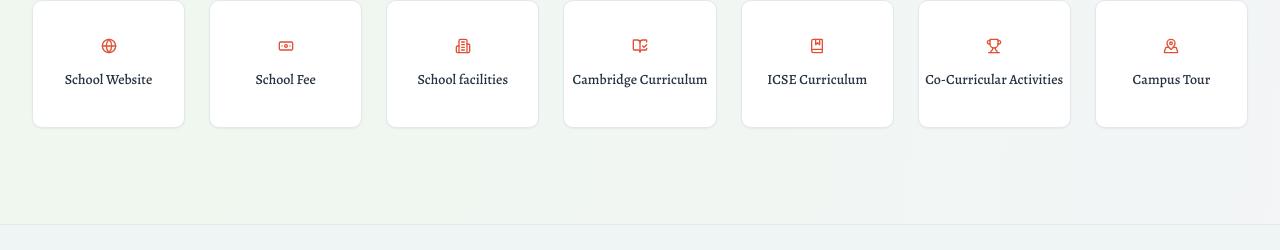
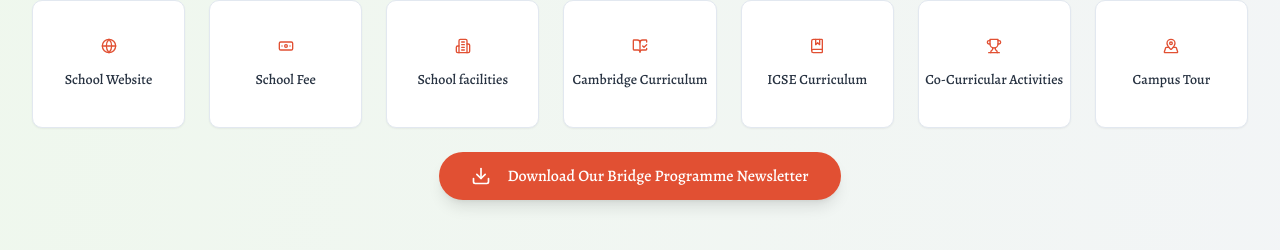
Before and after one commit to Abhisharma08/dpsis, a Next.js app: page / in a window 1280 px wide. Shown: the part 9874-10124 px from the top of the page. Built offline with nearby package versions, Linux system fonts and the light colour scheme; what @genkit-ai/googleai, genkit would draw is missing.

Commit message:
Newsletter button

```diff
--- a/src/app/page.tsx
+++ b/src/app/page.tsx
@@ -7,7 +7,8 @@
 import { FeatureCard } from '@/components/FeatureCard';
 import {
   CheckCircle2, Banknote, Building2,CalendarCheck2, ArrowRightLeft, UsersRound,  BadgeCheck, GraduationCap, ExternalLink, Send, Globe, Activity, FileText, Quote, BookOpenCheck, FlaskConical, Atom, PencilRuler, Calculator, Award, Lightbulb, UserRoundCheck,  Users, ChartLine,
-  Trophy, BookMarked, MapPinned
+  Trophy, BookMarked, MapPinned,
+  Download
 } from 'lucide-react';
 import { Dialog, DialogContent, DialogHeader, DialogTitle, DialogTrigger } from "@/components/ui/dialog";
 import { Accordion, AccordionContent, AccordionItem, AccordionTrigger } from "@/components/ui/accordion";
@@ -758,6 +759,24 @@
             </Button>
           ))}
         </div>
+        <div className="mt-6 flex justify-center">
+  <Button
+    asChild
+    size="lg"
+    className="rounded-full px-8 py-6 text-base shadow-lg hover:scale-105 transition-transform"
+  >
+    <a
+      href="/assets/img/downloads/bridge-programme-newsletter.pdf"
+      download
+      target="_blank"
+      rel="noopener noreferrer"
+    >
+      <Download className="mr-2 h-5 w-5" />
+      Download Our Bridge Programme Newsletter
+    </a>
+  </Button>
+</div>
+
       </SectionWrapper>
     </>
   );
```
Also changed, not shown: 1 other file (tests, documents, lock files or other folders).
